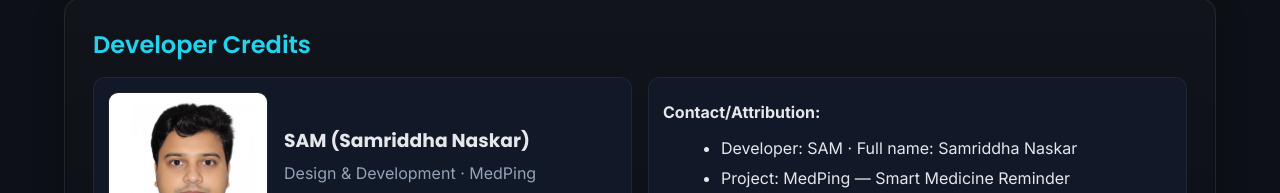
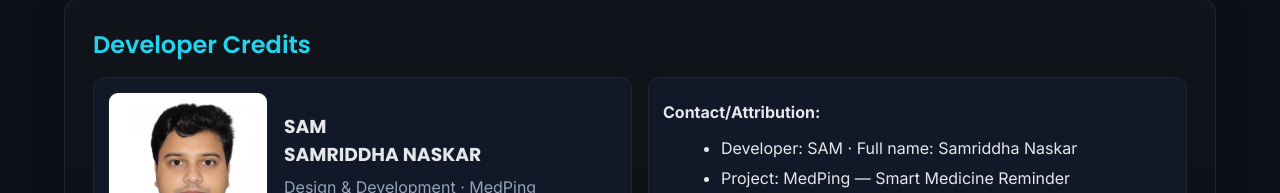
Before and after one commit to medicos-dev/MedPing, a plain HTML site: page index.html in a window 1280 px wide. Shown: the part 4033-4226 px from the top of the page. Drawn offline with Linux system fonts and the light colour scheme.

Commit message:
Update index.html

```diff
--- a/index.html
+++ b/index.html
@@ -748,6 +748,7 @@
                 margin: 0 0 8px 0;
                 font-weight: 600;
                 order: 2;
+                line-height: 1.2;
             }
 
             .slide:has(h2:contains("Developer Credits")) p {
@@ -1157,7 +1158,7 @@
                     <img class="img" src="assets/images/SAMRIDDHA NASKAR _page-0001 (1).jpg" alt="Developer photo"
                         style="width:160px; height:auto; border-radius:10px;" />
                     <div>
-                        <h3 style="margin:0 0 6px 0; font-family:Poppins;">SAM (Samriddha Naskar)</h3>
+                        <h3 style="margin:0 0 6px 0; font-family:Poppins;">SAM<br>SAMRIDDHA NASKAR</h3>
                         <p class="muted" style="margin:0;">Design & Development · MedPing</p>
                         <p style="margin:10px 0 0 0;">Thank you for reviewing MedPing. Built with care to improve daily
                             adherence through clear, timely, offline-friendly reminders.</p>
```
